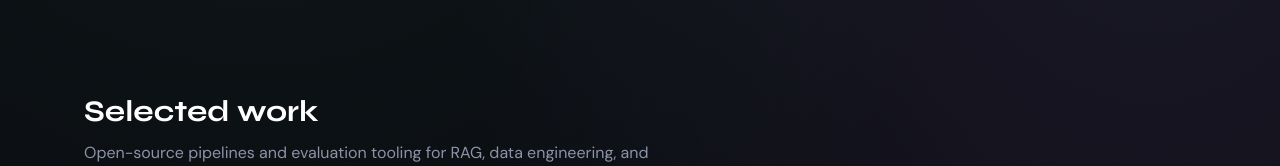
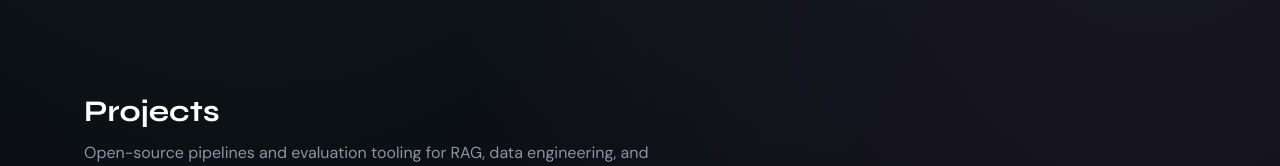
Before and after one commit to CaioHAndradeLima/CaioHAndradeLima.github.io, an Astro site: page / in a window 1280 px wide. Shown: the part 1103-1269 px from the top of the page. Built offline with nearby package versions, Linux system fonts and the light colour scheme; Astro itself is replaced by a stand-in of ours.

Commit message:
Rename projects section heading to Projects.
Co-authored-by: Cursor <cursoragent@cursor.com>

```diff
--- a/src/pages/index.astro
+++ b/src/pages/index.astro
@@ -86,7 +86,7 @@ const pageDescription = profile.tagline;
 		<section id="projects" class="reveal mb-24 scroll-mt-28">
 			<div class="mb-10 flex flex-wrap items-end justify-between gap-4">
 				<div>
-					<h2 class="font-[family-name:var(--font-display)] text-3xl font-bold text-white">Selected work</h2>
+					<h2 class="font-[family-name:var(--font-display)] text-3xl font-bold text-white">Projects</h2>
 					<p class="mt-3 max-w-xl text-[var(--color-muted)]">
 						Open-source pipelines and evaluation tooling for RAG, data engineering, and backend systems.
 					</p>
```
